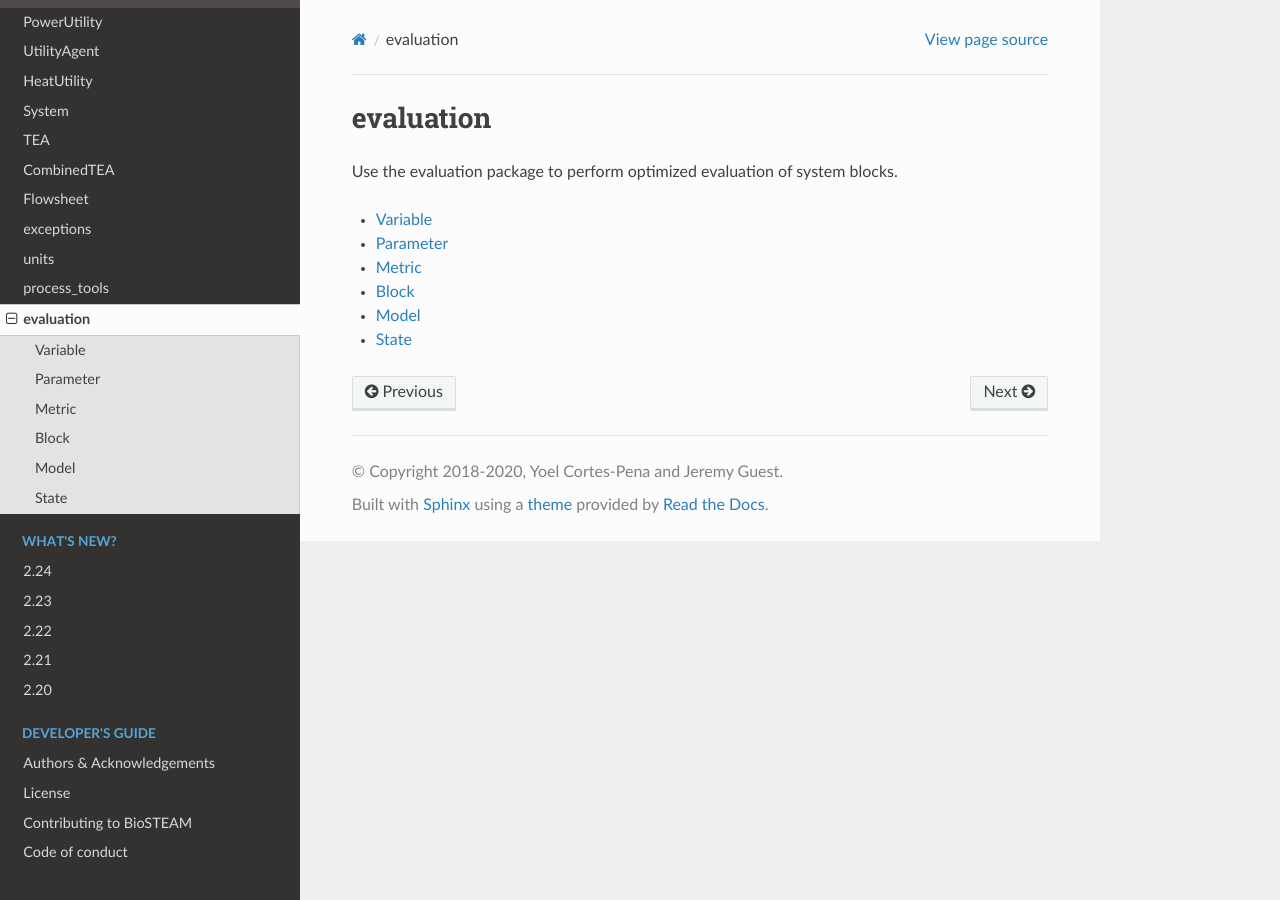
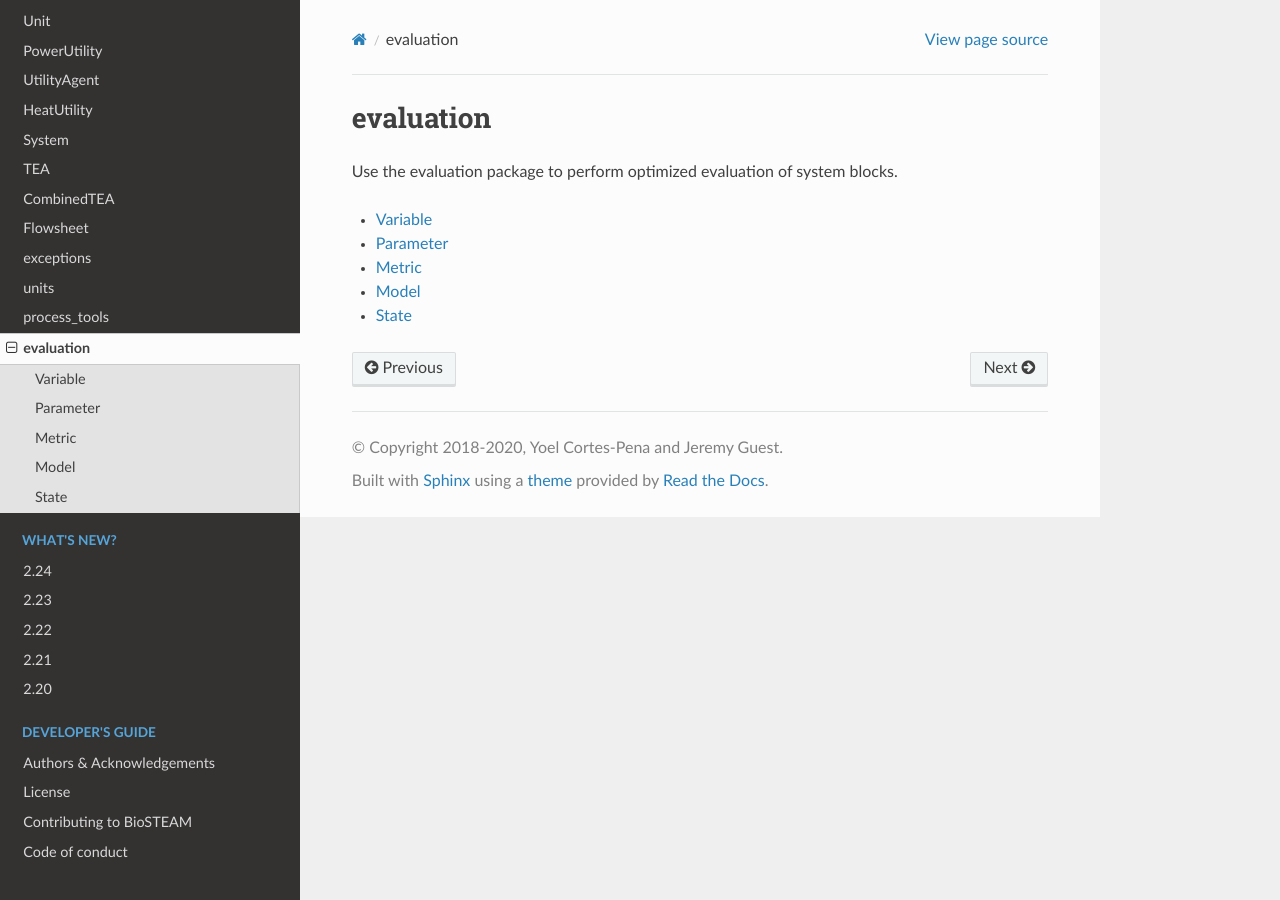
Before and after one commit to BioSTEAMDevelopmentGroup/biosteam, a Sphinx documentation site: the page built from docs/evaluation/evaluation.txt, in a window 1280 px wide. Built offline with Sphinx 7.4.7 and the Read the Docs theme 2.0.0, drawn with Linux system fonts in a browser that asks for light colours; formulas are drawn with MathJax 3; pages that are not in the unit, such as notebooks, are missing from menus.

Commit message:
fix doc problems

```diff
--- a/docs/evaluation/Block.txt
+++ /dev/null
@@ -1,5 +0,0 @@
-Block
-=====
-
-.. autoclass:: biosteam.evaluation.Block
-   :members:
--- a/docs/evaluation/evaluation.txt
+++ b/docs/evaluation/evaluation.txt
@@ -9,6 +9,5 @@
    Variable
    Parameter
    Metric
-   Block
    Model
    State
--- a/requirements.txt
+++ b/requirements.txt
@@ -1,4 +1,4 @@
-thermosteam>=0.21.4
+thermosteam>=0.27.2
 IPython>=7.9.0
 colorpalette>=0.3.0
 chaospy>=3.3.9
```
